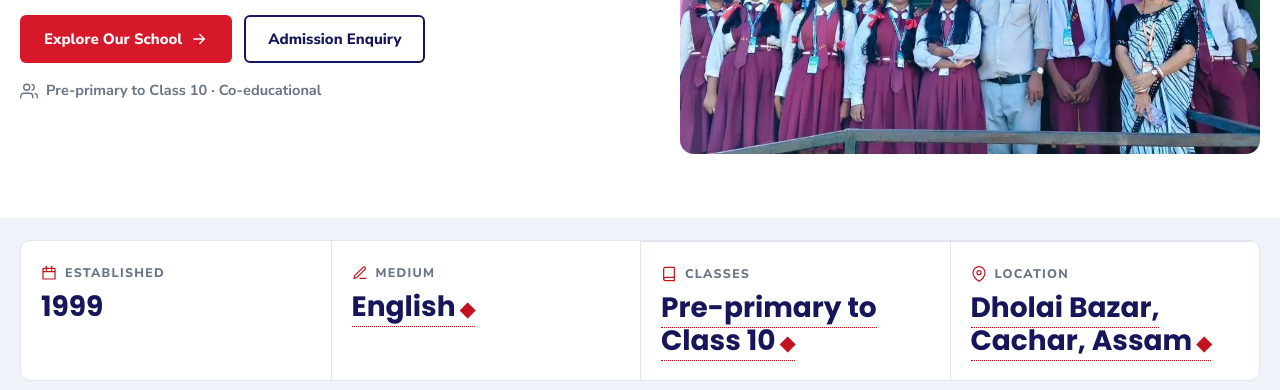
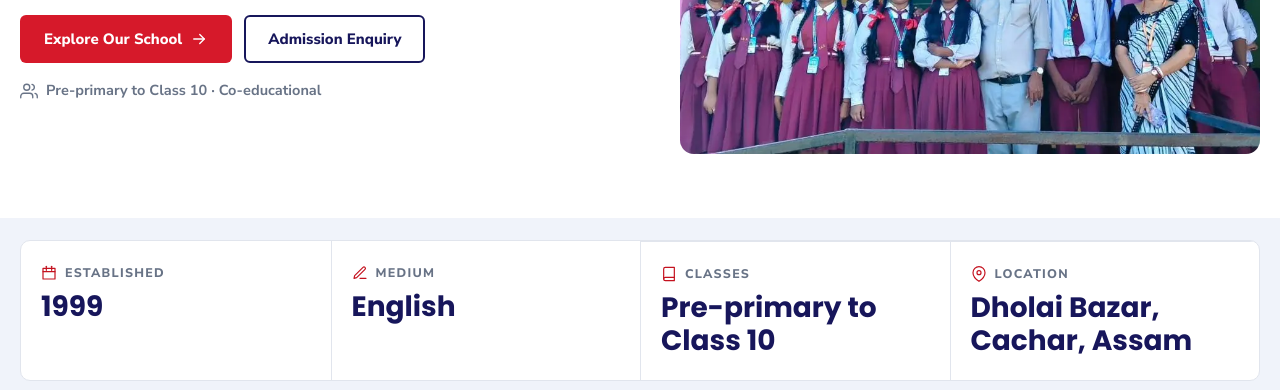
Before and after one commit to RYSHl/ideal-english-school, a plain HTML site: page index.html in a window 1280 px wide. Shown: the part 547-937 px from the top of the page. Drawn offline with Linux system fonts and the light colour scheme; no server answers.

Commit message:
Update style.css

```diff
--- a/css/style.css
+++ b/css/style.css
@@ -114,8 +114,14 @@ section{scroll-margin-top:90px}
 
 /* review marks */
 .nc{}
-body.review .nc{border-bottom:1.5px dotted var(--red-ink)}
-body.review .nc::after{content:" \25C6";color:var(--red-ink);font-size:.7em}
+body.review .nc{
+  border-bottom: none !important;
+}
+
+body.review .nc::after{
+  content: none !important;
+  display: none !important;
+}
 .ro{display:none}
 body.review .ro{display:block}
 
```
